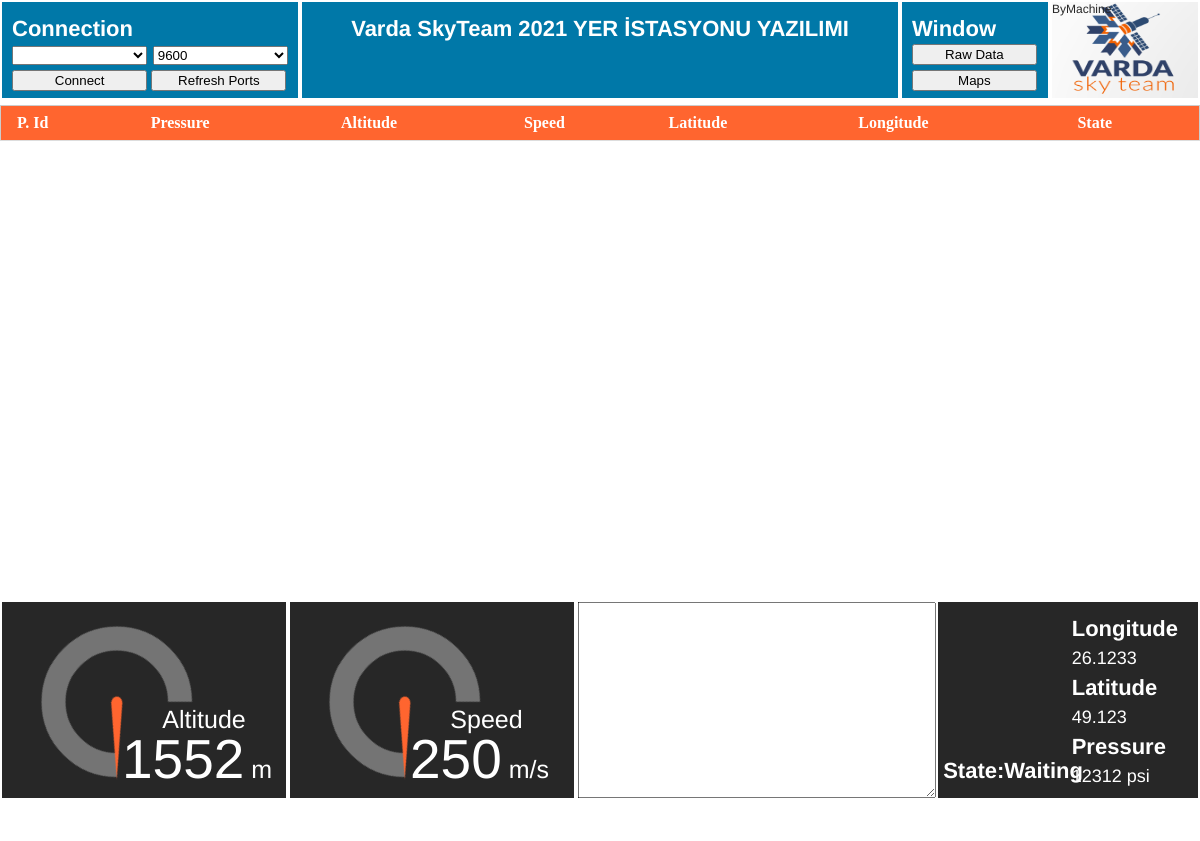
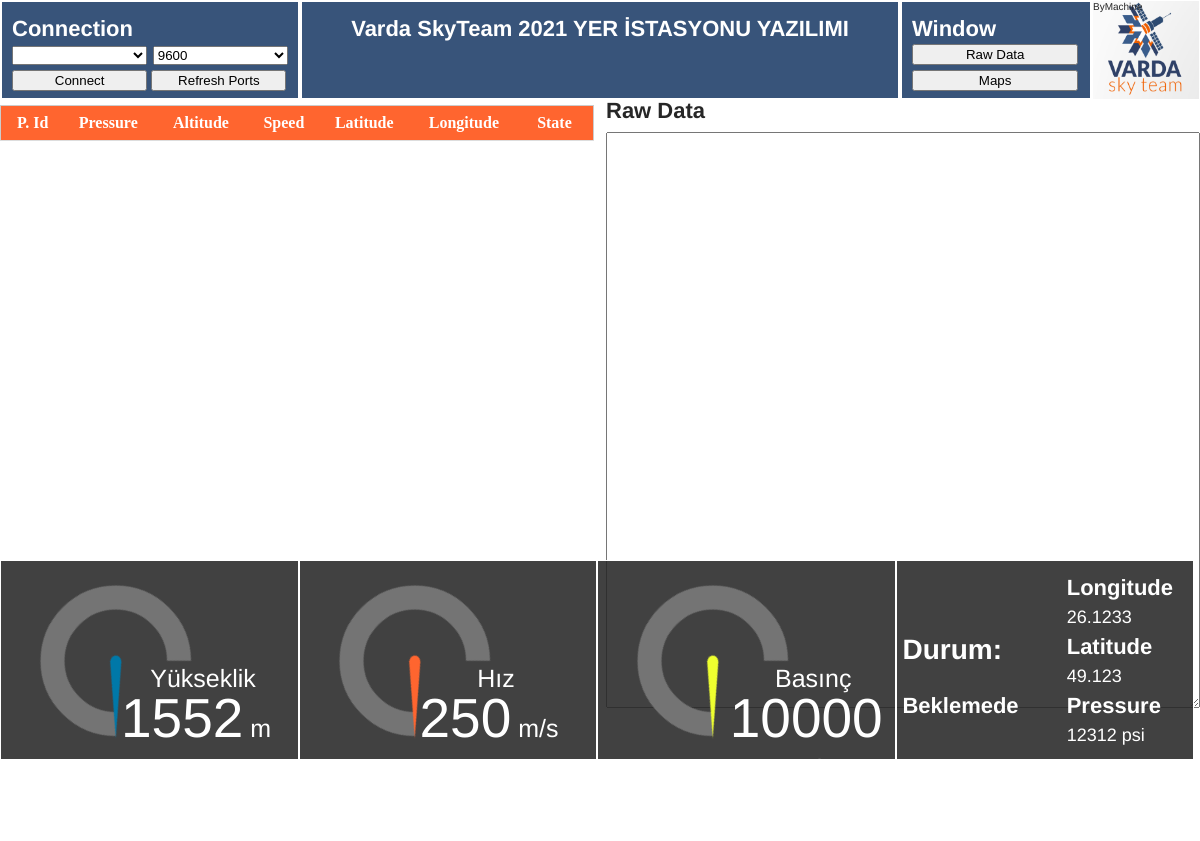
Before and after one commit to by1machine/ground_station, an Electron app: page index.html in a window 1200 px wide. After the commit the page ends 800 px from the top, so only its background shows below. Drawn offline with nearby package versions, Linux system fonts and the light colour scheme; no server answers.

Commit message:
Update index.html

```diff
--- a/index.html
+++ b/index.html
@@ -9,8 +9,8 @@
     .bottom-container {
       position: absolute;
       height:200px;
-      width:100%;
-      bottom:0; background-color: #272727;
+      width:99.5%;
+      bottom:5%; background-color: rgba(39, 39, 39, 0.88);
     }
 
     .bottom-container-1-4 {
@@ -32,17 +32,17 @@
     }
 
     .bottom-container-1-3 {
-      width: 24%;
+      width: 25%;
       height: 100%;
       float: left;
       box-sizing: border-box;
-      border: 2px solid #ffffff;
+      border: 1px solid #ffffff;
       position: relative;
     }
 
     .bottom-container-1-5 {
-      width: 30%;
-      height: 100%;
+      width: 25%;
+      height: 10%;
       float: left;
       box-sizing: border-box;
       border: 2px solid #ffffff;
@@ -50,11 +50,19 @@
     }
 
     .bottom-container-1-8 {
-      width: 12.5%;
+      width: 16%;
       height: 100%;
       float: left;
       box-sizing: border-box;
       border: 2px solid #ffffff;
+      position: relative;
+    }
+    .bottom-container-1-9 {
+      width: 9%;
+      height: 100%;
+      float: left;
+      box-sizing: border-box;
+      border: 1px solid #ffffff;
       position: relative;
     }
 
@@ -125,7 +133,18 @@
       font-size:10px;
       line-height:8px;
     }
-
+    h5 {
+      color:#FFFFFF;
+      font-family: 'Helvetica Neue', Helvetica, Arial, sans-serif;
+      font-size:28px;
+      line-height:5px;
+    }
+    h6 {
+      color:#FFFFFF;
+      font-family: 'Helvetica Neue', Helvetica, Arial, sans-serif;
+      font-size:22px;
+      line-height:5px;
+    }
     .small-value {
       color:#FFFFFF;
       font-family: 'Helvetica Neue', Helvetica, Arial, sans-serif;
@@ -137,7 +156,7 @@
       position: absolute;
       color:#272727;
       font-family: 'Helvetica Neue', Helvetica, Arial, sans-serif;
-      font-size:12px;
+      font-size:10px;
     }
 
 
@@ -145,7 +164,7 @@
       position: absolute;
       height:100px;
       width:100%;
-      background-color: #0078a8;
+      background-color: #38547a;
     }
 
     .w3-table,.w3-table-all{border-collapse:collapse;border-spacing:0;width:100%;display:table}.w3-table-all{border:1px solid #ccc}
@@ -158,14 +177,14 @@
 .w3-light-blue,.w3-hover-light-blue:hover{color:#000!important;background-color:#87CEEB!important}
 .w3-brown,.w3-hover-brown:hover{color:#fff!important;background-color:#795548!important}
 .w3-cyan,.w3-hover-cyan:hover{color:#000!important;background-color:#00bcd4!important}
-.w3-blue-grey,.w3-hover-blue-grey:hover,.w3-blue-gray,.w3-hover-blue-gray:hover{color:#fff!important;background-color:#607d8b!important}
+.w3-blue-grey,.w3-hover-blue-grey:hover,.w3-blue-gray,.w3-hover-blue-gray:hover{color:#fff!important;background-color:#f16000!important}
 .w3-red,.w3-hover-red:hover{color:#fff!important;background-color:#FF652F!important}
 
 .raw-data-div {
   overflow-y: scroll !important;
   display:block !important;
-  height:750px !important;
-  width:100% !important;
+  height:600px !important;
+  width:49.5% !important;
 }
 
 .table-container {
@@ -179,18 +198,16 @@
 }
 
 .raw-data-container {
-  top: 0px;
-  height:38px !important;
-  width:99% !important;
-  right: 5px;
-  left: 0px;
+  top: 90px;
+  height:380px !important;
+  width:49.5% !important;
+  right: 0px;
   position: absolute;
 }
 
 .raw-text-area {
-  width:100%;
-  height:500%;
-  position: relative;
+  width:99%;
+  height:150%;
 }
 
 .hide-container {
@@ -277,7 +294,7 @@
                 <button id="refreshPortButton" style="width:99%;" onclick="window.showMap()">Maps</button>
             </div>
         </div>
-        <div class="bottom-container-1-8">
+        <div class="bottom-container-1-9">
           <span class="version-text">ByMachine</span>
             <img src="logo.jpg" style="width:100%; height:100%;">
         </div>
@@ -304,12 +321,17 @@
           </table>
         </div>
       </div>
+      <div class="raw-data-container">
+        <h2>Raw Data</h2>
+        <textarea id="rawData" class="raw-text-area"></textarea>
+      </div>
 </div>
     <div class="bottom-container">
         <div class="bottom-container-1-3">
             <canvas id="gauge" class="gauge-style"></canvas>
             <span class="gauge-text-style">
-                &nbsp;&nbsp;Altitude<br>
+                &nbsp;&nbsp;<span id="alt_text">Yükseklik</span><br>
+
                 <span class="gauge-value-style" id="altitude">1552</span>
                 <span class="gauge-unit-style">m</span>
             </span>
@@ -317,28 +339,23 @@
         <div class="bottom-container-1-3">
             <canvas id="gauge3" class="gauge-style"></canvas>
             <span class="gauge-text-style">
-                &nbsp;&nbsp;Speed<br>
+                &nbsp;&nbsp;<span id="hiz_text">Hız</span><br>
+
                 <span class="gauge-value-style" id="hiz">250</span>
                 <span class="gauge-unit-style">m/s</span>
             </span>
         </div>
-        <div class="bottom-container-1-5">
-            <div style="align-content: center">
-              <div class="raw-data-container">
-                <textarea id="rawData" class="raw-text-area"></textarea>
 
-              <!--
-                <canvas id="gauge2" class="gauge-style"></canvas>
-                <span class="gauge-text-style">
-                    Temperature<br>
-                    <span style="font-size:55px;" id="temperature">30</span>
-                    <span class="gauge-unit-style">°C</span>
-                </span>
-              -->
-            </div>
+        <div class="bottom-container-1-3">
+            <canvas id="gauge4" class="gauge-style"></canvas>
+            <span class="gauge-text-style">
+                &nbsp;&nbsp;<span id="press_text">Basınç</span><br>
+
+                <span class="gauge-value-style" id="pressure">10000</span>
+                <span class="gauge-unit-style">psi</span>
+            </span>
         </div>
-    </div>
-        <div class="bottom-container-1-4">
+        <div class="bottom-container-1-3">
             <!--
             <div style="position:absolute; margin-left: 20px;">
                 <h3>Acc</h3>
@@ -356,17 +373,10 @@
                 <p class="small-value"><span id="pressure">12312</span> psi</p>
             </div>
             <div style="position:absolute;bottom:0; width:100%; left: 2%; text-align: left">
-                <h3>State:<span id="state_text">Waiting</span></h3>
+                <h5>Durum:</h5>
+                <h6><span id="state_text">Beklemede</span><h6>
             </div>
-        <!--
-          <div class="heading-gauge">
-              <img class="head_rotate heading" src="img/horizon_back.svg">
-              <img class="head_rotate heading" src="img/horizon_ball.svg">
-              <img class="head_rotate heading" src="img/horizon_circle.svg">
-              <img class="heading" src="img/horizon_mechanics.svg">
-          </div>
-        -->
-        </div>
+
 
   </div>
     <div id="preview-textfield"></div>
@@ -392,24 +402,7 @@
 
     var map = L.map('map').setView([38.356622, 34.0283394], 13);
     L.tileLayer('https://{s}.tile.openstreetmap.org/{z}/{x}/{y}.png', { }).addTo(map);
-/*
-    pointList = [];
 
-            var p = new L.LatLng(gpslon,gpslat);
-            pointList.push(p);
-
-    var routepolyline = new L.Polyline(pointList, {
-                color: 'blue',
-                weight: 5,
-                opacity: 0.5,
-                smoothFactor: 1
-            });
-            routepolyline.addTo(map);
-
-    L.marker([51.5, -0.09]).addTo(map)
-    .bindPopup('Varda SkyTeam.<br> 2021 Rocket Flight.')
-    .openPopup();
-*/
 
     var marker = undefined;
 
@@ -440,7 +433,7 @@
       pointer: {
         length: 0.61, // // Relative to gauge radius
         strokeWidth: 0.035, // The thickness
-        color: '#FF652F' // Fill color
+        color: '#0078A8' // Fill color
       },
       limitMax: false,     // If false, max value increases automatically if value > maxValue
       limitMin: false,     // If true, the min value of the gauge will be fixed
@@ -456,6 +449,7 @@
     altitudeGauge = new Gauge.Gauge(target).setOptions(opts);
     altitudeGauge.maxValue = 6500;
     altitudeGauge.set(0);
+
     var opts = {
       angle: -0.25,
       lineWidth: 0.2,
@@ -471,11 +465,13 @@
         color: "#FFFFFF",
         fractionDigits: 0
       },
+/*
       staticZones: [
          {strokeStyle: "#30B32D", min: 0, max: 30},
          {strokeStyle: "#FFE400", min: 30, max: 40},
          {strokeStyle: "#F03E3E", min: 40, max: 75}
       ],
+*/
       renderTicks: {
         divisions: 5,
         divWidth: 1.1,
@@ -513,7 +509,7 @@
     var Gauge = require('./gauge.js');
     var target = document.getElementById("gauge3");
     hizGauge = new Gauge.Gauge(target).setOptions(opts);
-    hizGauge.maxValue = 600;
+    hizGauge.maxValue = 500;
     hizGauge.set(0);
     var opts = {
       angle: -0.25,
@@ -530,11 +526,13 @@
         color: "#FFFFFF",
         fractionDigits: 0
       },
+/*
       staticZones: [
          {strokeStyle: "#30B32D", min: 0, max: 30},
          {strokeStyle: "#FFE400", min: 30, max: 40},
          {strokeStyle: "#F03E3E", min: 40, max: 75}
       ],
+*/
       renderTicks: {
         divisions: 5,
         divWidth: 1.1,
@@ -549,6 +547,68 @@
       limitMin: false,
       highDpiSupport: true
     };
+
+    var opts = {
+      angle: -0.25, // The span of the gauge arc
+      lineWidth: 0.2, // The line thickness
+      radiusScale: 1, // Relative radius
+      pointer: {
+        length: 0.61, // // Relative to gauge radius
+        strokeWidth: 0.035, // The thickness
+        color: '#EEFF2F' // Fill color
+      },
+      limitMax: false,     // If false, max value increases automatically if value > maxValue
+      limitMin: false,     // If true, the min value of the gauge will be fixed
+      colorStart: '#14A76C',   // Colors
+      colorStop: '#14A76C',    // just experiment with them
+      strokeColor: '#747474',  // to see which ones work best for you
+      generateGradient: true,
+      highDpiSupport: true,     // High resolution support
+
+    };
+
+    var Gauge = require('./gauge.js');
+    var target = document.getElementById("gauge4");
+    pressGauge = new Gauge.Gauge(target).setOptions(opts);
+    pressGauge.maxValue = 200000;
+    pressGauge.set(0);
+    var opts = {
+      angle: -0.25,
+      lineWidth: 0.2,
+      radiusScale:0.9,
+      pointer: {
+        length: 0.6,
+        strokeWidth: 0.05,
+        color: '#FF652F'
+      },
+      staticLabels: {
+        font: "14px sans-serif",
+        labels: [30, 40, 75],
+        color: "#FFFFFF",
+        fractionDigits: 0
+      },
+/*
+      staticZones: [
+         {strokeStyle: "#30B32D", min: 0, max: 30},
+         {strokeStyle: "#FFE400", min: 30, max: 40},
+         {strokeStyle: "#F03E3E", min: 40, max: 75}
+      ],
+*/
+      renderTicks: {
+        divisions: 5,
+        divWidth: 1.1,
+        divLength: 0.27,
+        divColor: '#000000',
+        subDivisions: 3,
+        subLength: 0.5,
+        subWidth: 0.6,
+        subColor: '#272727'
+      },
+      limitMax: false,
+      limitMin: false,
+      highDpiSupport: true
+    };
+
 /*
 var target = document.getElementById('gauge2'); // your canvas element
 var temperatureGauge = new Gauge.Gauge(target).setOptions(opts); // create sexy gauge!
@@ -557,12 +617,13 @@
 temperatureGauge.set(0); // set actual value*/
 
 </script>
-    <script>
+<script>
       require('./renderer.js')
       require('./uiPresenter.js')
-    </script>
+</script>
 
 <script>
+
     var dataMapper = new DataDomainToDataModel();
     var rfMapper = new RFEntityToDataDomain();
     window.messageHandler = function(message) {
@@ -587,6 +648,7 @@
             modal.style.display = "none";
         }
     }
+
 
     function newLoc(model) {
       gpslon = document.getElementById("long");
@@ -614,9 +676,14 @@
       //acc_z.innerHTML = model.acc_z;
       altitudeGauge.set(model.altitude);
       hizGauge.set(model.hiz);
+      pressGauge.set(model.pressure);
+
       //temperature.innerHTML = model.temperature;
       //temperatureGauge.set(model.temperature);
       handleStateText(model);
+      handleStatehiz(model);
+      handleStatealt(model);
+      handleStatepress(model);
       addMarkerIfVisible(model.long, model.lat);
     }
 
@@ -624,19 +691,46 @@
       stateTextView = document.getElementById("state_text");
       currentState = model.state;
 
-      if (currentState == "2") {
-        stateTextView.innerHTML = "Launched";
+      if (currentState == "1") {
+        stateTextView.innerHTML = "Uçuş Başladı";
+      } else if (currentState == "2") {
+        stateTextView.innerHTML = "Sürüklenme Paraşütü";
+      } else if (currentState == "3") {
+        stateTextView.innerHTML = "Ana Paraşüt";
+      } else if (currentState == "4") {
+        stateTextView.innerHTML = "Faydalı Yük";
       } else if (currentState == "5") {
-        stateTextView.innerHTML = "Drag Opened";
-      } else if (currentState == "6") {
-        stateTextView.innerHTML = "Dragging";
-      } else if (currentState == "7") {
-        stateTextView.innerHTML = "Main Opened";
-      } else if (currentState == "8") {
-        stateTextView.innerHTML = "Landing";
+        stateTextView.innerHTML = "Yerde";
       } else {
-        stateTextView.innerHTML = "Waiting";
+        stateTextView.innerHTML = "Beklemede";
       }
+    }
+
+    function handleStatehiz(model) {
+      statehizView = document.getElementById("hiz_text");
+      currentState_hiz = model.hiz;
+      statehizView.innerHTML = "İrtifa Hızı";
+      /*
+      if (currentState_hiz >= "10.0") {
+        statehizView.innerHTML = "Normal Hız";
+      }
+
+      if (currentState_hiz >= "15.0") {
+        statehizView.innerHTML = "Yüksek Hız";
+      }*/
+
+    }
+
+    function handleStatealt(model) {
+      statealtView = document.getElementById("alt_text");
+      currentState_alt = model.altitude;
+      statealtView.innerHTML = "İrtifa Yüksekliği";
+    }
+
+    function handleStatepress(model) {
+      statepressView = document.getElementById("press_text");
+      currentState_press = model.pressure;
+      statepressView.innerHTML = "İrtifa Basıncı";
     }
 
     function fillTable(model) {
@@ -644,7 +738,7 @@
       var row = table.insertRow(1);
       row.classList.add("w3-hover-blue");
       row.insertCell(0).innerHTML = model.packetId;
-      //row.insertCell(1).innerHTML = model.time;
+      //row.insertCell(1).innerHTML = model.txt;
       //row.insertCell(2).innerHTML = model.temperature;
       row.insertCell(1).innerHTML = model.pressure;
       row.insertCell(2).innerHTML = model.altitude;
@@ -657,5 +751,8 @@
 
 </script>
 
+
+
+
   </body>
 </html>
```
